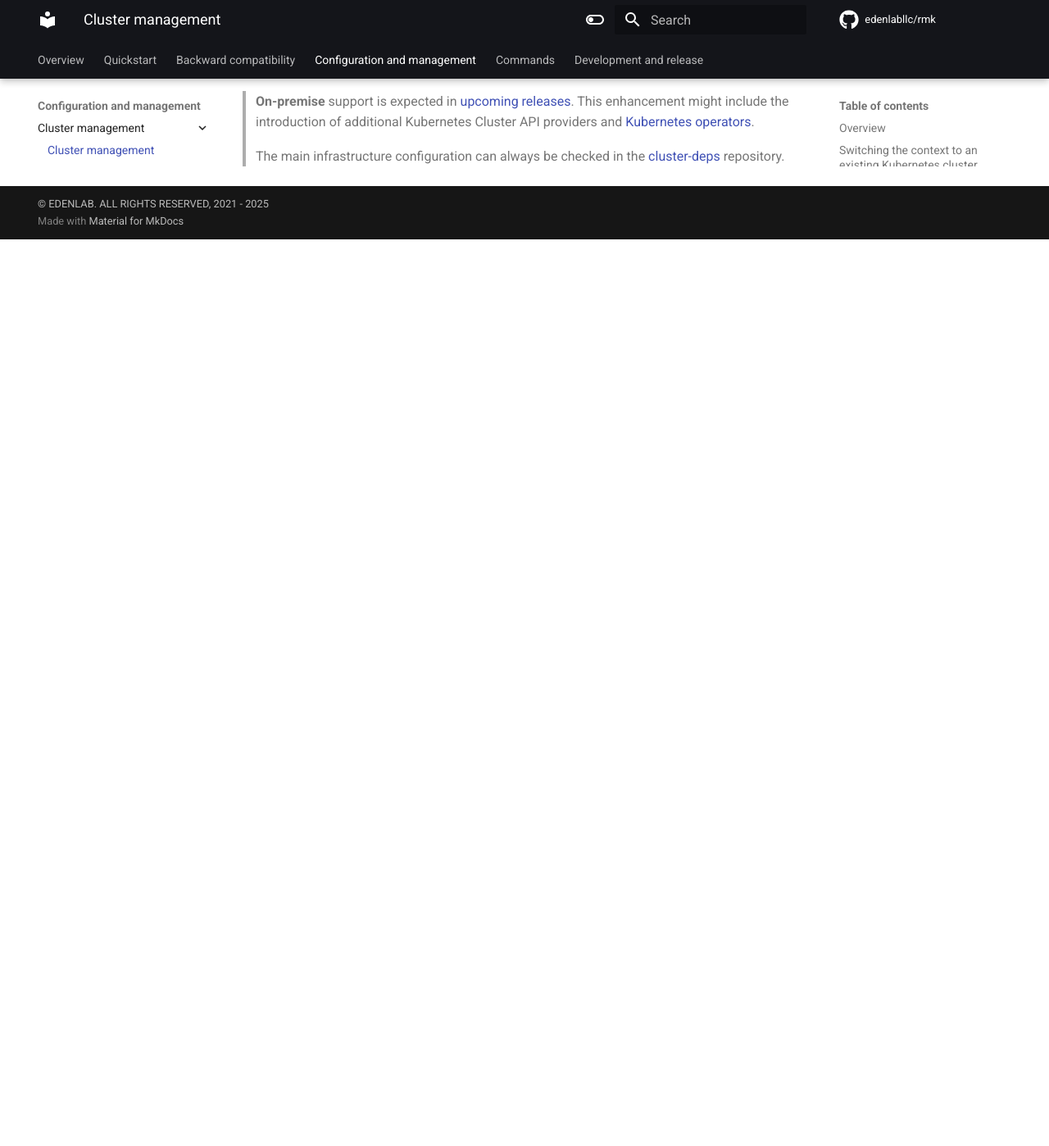
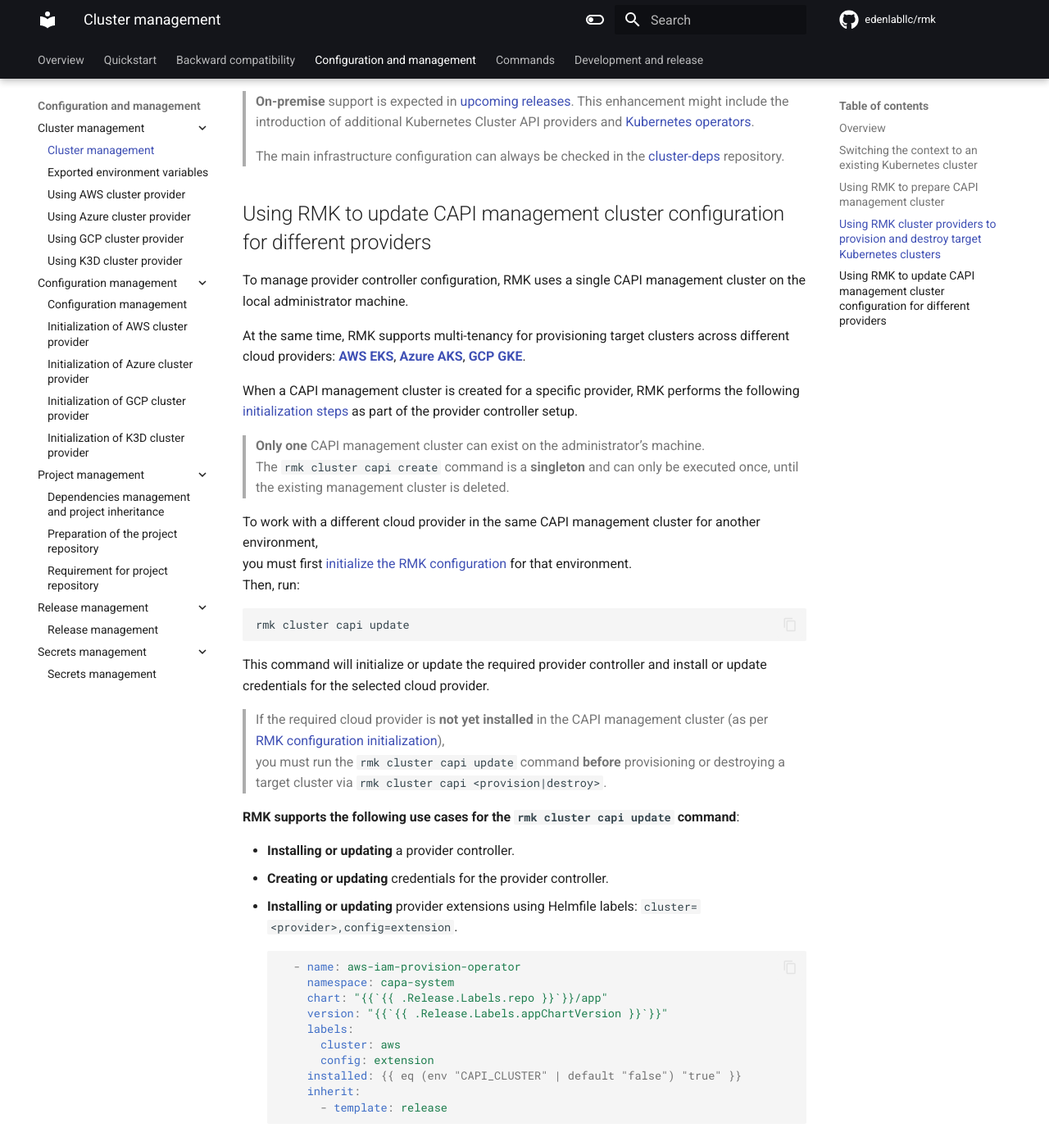
Before and after one commit to edenlabllc/rmk, an MkDocs documentation site: the page built from docs/configuration/cluster-management/cluster-management.md, in a window 1280 px wide and 1400 px high, scrolled down 3522 px. Shown: the whole window at 82% size. Built offline with MkDocs 1.6.1 and Material for MkDocs 9.7.7, drawn with Linux system fonts in a browser that asks for light colours; comment, search, counter and statistics services are not loaded; the version menu is left out; before the commit the page ends 3814 px from its top, so only the background shows below that.

Commit message:
#89 - add detailed usage guide for multi-provider CAPI management cluster setup

````diff
--- a/docs/configuration/cluster-management/cluster-management.md
+++ b/docs/configuration/cluster-management/cluster-management.md
@@ -179,3 +179,52 @@
 >
 > The main infrastructure configuration can always be checked in the
 > [cluster-deps](https://github.com/edenlabllc/cluster-deps.bootstrap.infra) repository.
+
+## Using RMK to update CAPI management cluster configuration for different providers
+
+To manage provider controller configuration, RMK uses a single CAPI management cluster on the local administrator machine.
+
+At the same time, RMK supports multi-tenancy for provisioning target clusters across different cloud providers:
+**[AWS EKS](usage-aws-provider.md)**, **[Azure AKS](usage-azure-provider.md)**, **[GCP GKE](usage-gcp-provider.md)**.
+
+When a CAPI management cluster is created for a specific provider, RMK performs the following
+[initialization steps](#using-rmk-to-prepare-capi-management-cluster) as part of the provider controller setup.
+
+> **Only one** CAPI management cluster can exist on the administrator’s machine.
+> The `rmk cluster capi create` command is a **singleton** and can only be executed once,
+> until the existing management cluster is deleted.
+
+To work with a different cloud provider in the same CAPI management cluster for another environment,
+you must first [initialize the RMK configuration](../configuration-management/configuration-management.md#initialization-of-rmk-configuration-for-different-cluster-providers) for that environment.
+Then, run:
+
+```shell
+rmk cluster capi update
+```
+
+This command will initialize or update the required provider controller and install or update credentials for
+the selected cloud provider.
+
+> If the required cloud provider is **not yet installed** in the CAPI management cluster (as per
+> [RMK configuration initialization](../configuration-management/configuration-management.md#initialization-of-rmk-configuration-for-different-cluster-providers)),
+> you must run the `rmk cluster capi update` command **before** provisioning or destroying a target cluster via
+> `rmk cluster capi <provision|destroy>`.
+
+**RMK supports the following use cases for the `rmk cluster capi update` command**:
+
+- **Installing or updating** a provider controller.
+- **Creating or updating** credentials for the provider controller.
+- **Installing or updating** provider extensions using Helmfile labels: `cluster=<provider>,config=extension`.
+
+  ```yaml
+    - name: aws-iam-provision-operator
+      namespace: capa-system
+      chart: "{{`{{ .Release.Labels.repo }}`}}/app"
+      version: "{{`{{ .Release.Labels.appChartVersion }}`}}"
+      labels:
+        cluster: aws
+        config: extension
+      installed: {{ eq (env "CAPI_CLUSTER" | default "false") "true" }}
+      inherit:
+        - template: release
+  ```
````
Also changed, not shown: docs/configuration/cluster-management/exported-environment-variables.md (+6 -0 lines), docs/release-notes.md (+1 -0 lines), 1 other file.
